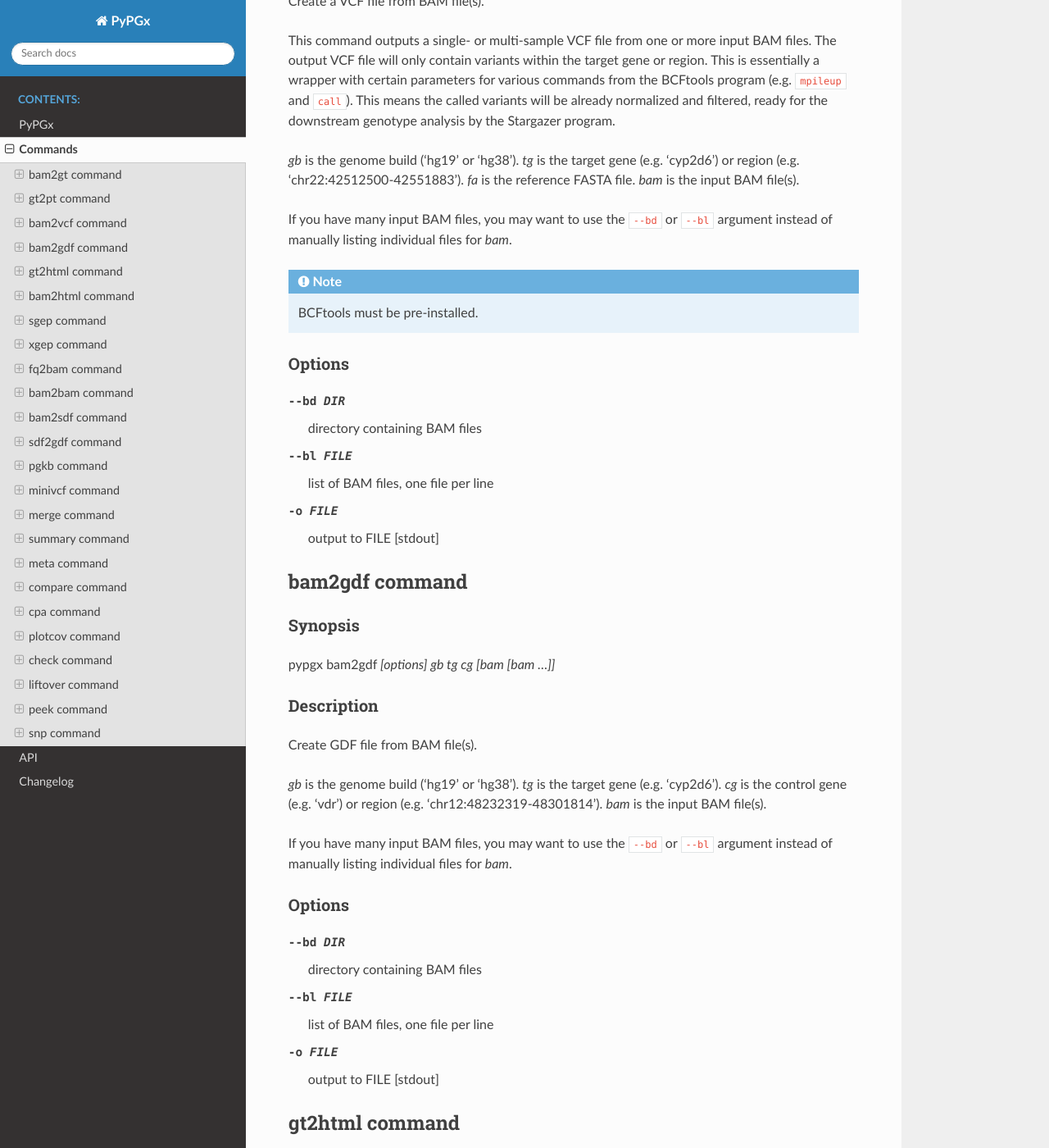
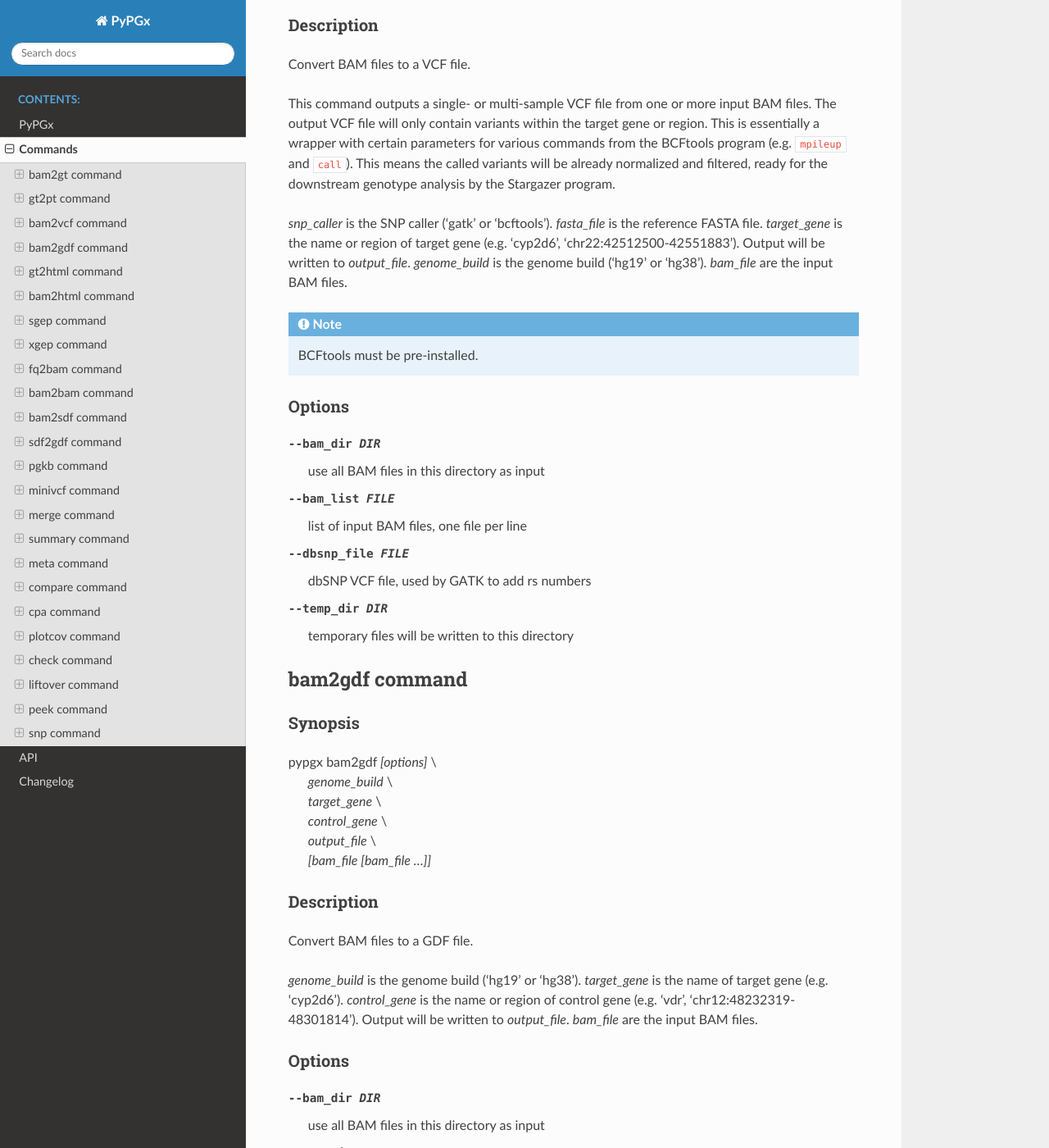
Before and after one commit to sbslee/pypgx, a Sphinx documentation site: the page built from docs/commands.rst, in a window 1280 px wide and 1400 px high, scrolled down 2099 px. Shown: the whole window at 82% size. Built offline with Sphinx 7.4.7 and the Read the Docs theme 2.0.0, drawn with Linux system fonts in a browser that asks for light colours; some of the changed text lies outside the part shown.

Commit message:
Upload v0.1.2 changes

```diff
--- a/CHANGES.rst
+++ b/CHANGES.rst
@@ -1,5 +1,10 @@
 Changelog
 *********
+
+v0.1.2
+-------
+
+* No significant changes.
 
 v0.1.1
 ------
--- a/docs/commands.rst
+++ b/docs/commands.rst
@@ -35,24 +35,21 @@ depth data (i.e. a GDF file) for copy number analysis. Providing
 the optional argument ``--control_gene`` will generate a GDF file.
 If this argument is not provided, Stargazer will run as VCF-only mode.
 
-*snp_caller* is the SNP caller ('gatk' or 'bcftools').
-*fasta_file* is the reference FASTA file.
-*target_gene* is the target gene (e.g. 'cyp2d6') or
-region (e.g. ‘chr22:42512500-42551883’).
-*genome_build* is the genome build ('hg19' or 'hg38').
-*data_type* is the input data type ('wgs' or 'ts').
-*proj_dir* is the output project directory.
-*bam_file* is the input BAM file.
+*snp_caller* is the SNP caller ('gatk' or 'bcftools'). *fasta_file* is the
+reference FASTA file. *target_gene* is the name of target gene (e.g.
+'cyp2d6'). *genome_build* is the genome build ('hg19' or 'hg38').
+*data_type* is the type of sequencing data ('wgs' or 'ts'). Output files
+will be written to *proj_dir*. *bam_file* are the input BAM files.
 
 Options
 -------
 
--h, --help          show this help message and exit
---bam_dir DIR       any BAM files in DIR will be used as input
---bam_list FILE     list of BAM files, one file per line
---control_gene STR  control gene
---dbsnp_file FILE   dbSNP VCF file
---temp_dir DIR      temporary files will be written to DIR
+--bam_dir DIR       use all BAM files in this directory as input
+--bam_list FILE     list of input BAM files, one file per line
+--control_gene STR  name or region of control gene (e.g. ‘vdr’,
+                    ‘chr12:48232319-48301814’)
+--dbsnp_file FILE   dbSNP VCF file, used by GATK to add rs numbers
+--temp_dir DIR      temporary files will be written to this directory
 
 gt2pt command
 =============
@@ -80,12 +77,18 @@ bam2vcf command
 Synopsis
 --------
 
-pypgx bam2vcf *[options] gb tg fa [bam [bam ...]]*
+| pypgx bam2vcf *[options]* \\
+|   *snp_caller* \\
+|   *fasta_file* \\
+|   *target_gene* \\
+|   *output_file* \\
+|   *genome_build* \\
+|   *[bam_file [bam_file ...]]*
 
 Description
 -----------
 
-Create a VCF file from BAM file(s).
+Convert BAM files to a VCF file.
 
 This command outputs a single- or multi-sample VCF file from one or
 more input BAM files. The output VCF file will only contain variants
@@ -95,12 +98,11 @@ certain parameters for various commands from the BCFtools program
 already normalized and filtered, ready for the downstream genotype
 analysis by the Stargazer program.
 
-*gb* is the genome build ('hg19' or 'hg38'). *tg* is the target gene
-(e.g. 'cyp2d6') or region (e.g. 'chr22:42512500-42551883').
-*fa* is the reference FASTA file. *bam* is the input BAM file(s).
-
-If you have many input BAM files, you may want to use the ``--bd`` or
-``--bl`` argument instead of manually listing individual files for *bam*.
+*snp_caller* is the SNP caller ('gatk' or 'bcftools'). *fasta_file* is the
+reference FASTA file. *target_gene* is the name or region of target gene
+(e.g. 'cyp2d6', 'chr22:42512500-42551883'). Output will be written to
+*output_file*. *genome_build* is the genome build ('hg19' or 'hg38').
+*bam_file* are the input BAM files.
 
 .. note::
 
@@ -109,9 +111,10 @@ If you have many input BAM files, you may want to use the ``--bd`` or
 Options
 -------
 
---bd DIR    directory containing BAM files
---bl FILE   list of BAM files, one file per line
--o FILE     output to FILE [stdout]
+--bam_dir DIR      use all BAM files in this directory as input
+--bam_list FILE    list of input BAM files, one file per line
+--dbsnp_file FILE  dbSNP VCF file, used by GATK to add rs numbers
+--temp_dir DIR     temporary files will be written to this directory
 
 bam2gdf command
 ===============
@@ -119,27 +122,28 @@ bam2gdf command
 Synopsis
 --------
 
-pypgx bam2gdf *[options] gb tg cg [bam [bam ...]]*
+| pypgx bam2gdf *[options]* \\
+|   *genome_build* \\
+|   *target_gene* \\
+|   *control_gene* \\
+|   *output_file* \\
+|   *[bam_file [bam_file ...]]*
 
 Description
 -----------
 
-Create GDF file from BAM file(s).
+Convert BAM files to a GDF file.
 
-*gb* is the genome build ('hg19' or 'hg38'). *tg* is the target
-gene (e.g. 'cyp2d6'). *cg* is the control gene (e.g. 'vdr') or
-region (e.g. 'chr12:48232319-48301814'). *bam* is the input BAM file(s).
-
-If you have many input BAM files, you may want to use the ``--bd`` or
-``--bl`` argument instead of manually listing individual files for *bam*.
+*genome_build* is the genome build ('hg19' or 'hg38'). *target_gene* is
+the name of target gene (e.g. 'cyp2d6'). *control_gene* is the name or
+region of control gene (e.g. 'vdr', 'chr12:48232319-48301814'). Output will
+be written to *output_file*. *bam_file* are the input BAM files.
 
 Options
 -------
 
---bd DIR    directory containing BAM files
---bl FILE   list of BAM files, one file per line
--o FILE     output to FILE [stdout]
-
+--bam_dir DIR    use all BAM files in this directory as input
+--bam_list FILE  list of input BAM files, one file per line
 
 gt2html command
 ===============
--- a/pypgx/version.py
+++ b/pypgx/version.py
@@ -1 +1 @@
-__version__ = "0.1.1"
+__version__ = "0.1.2"
```
Also changed, not shown: README.rst (+13 -11 lines), 4 other files.
